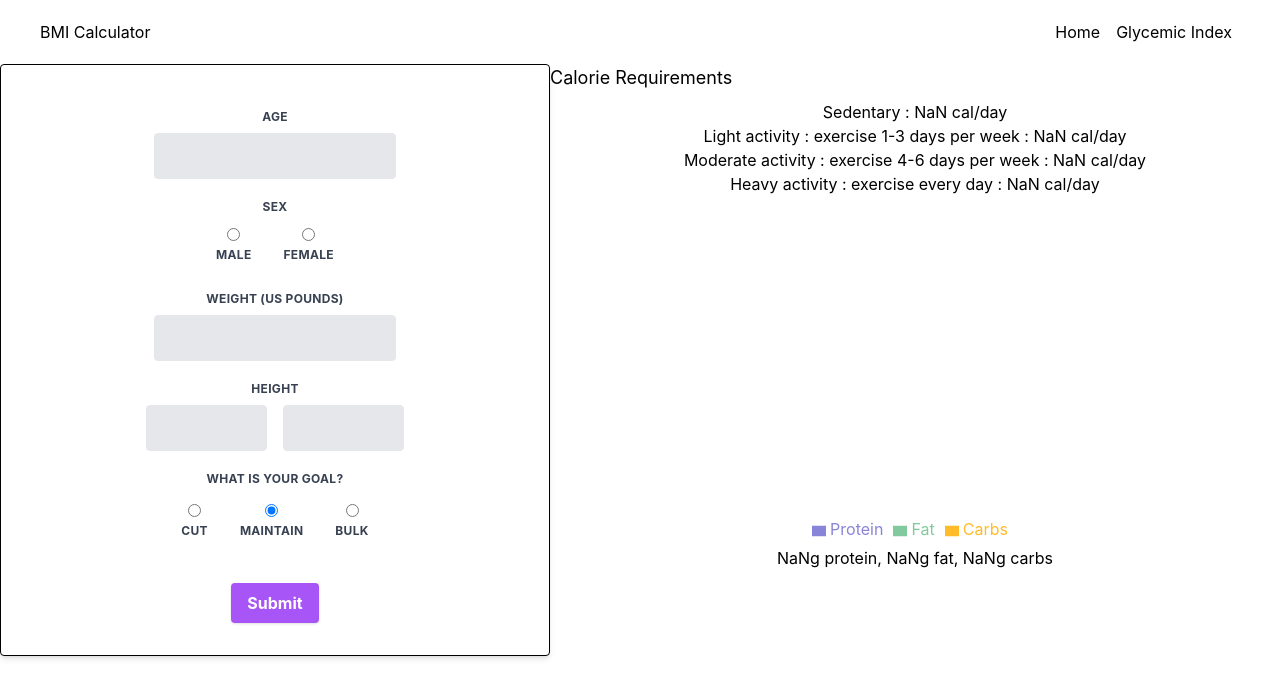
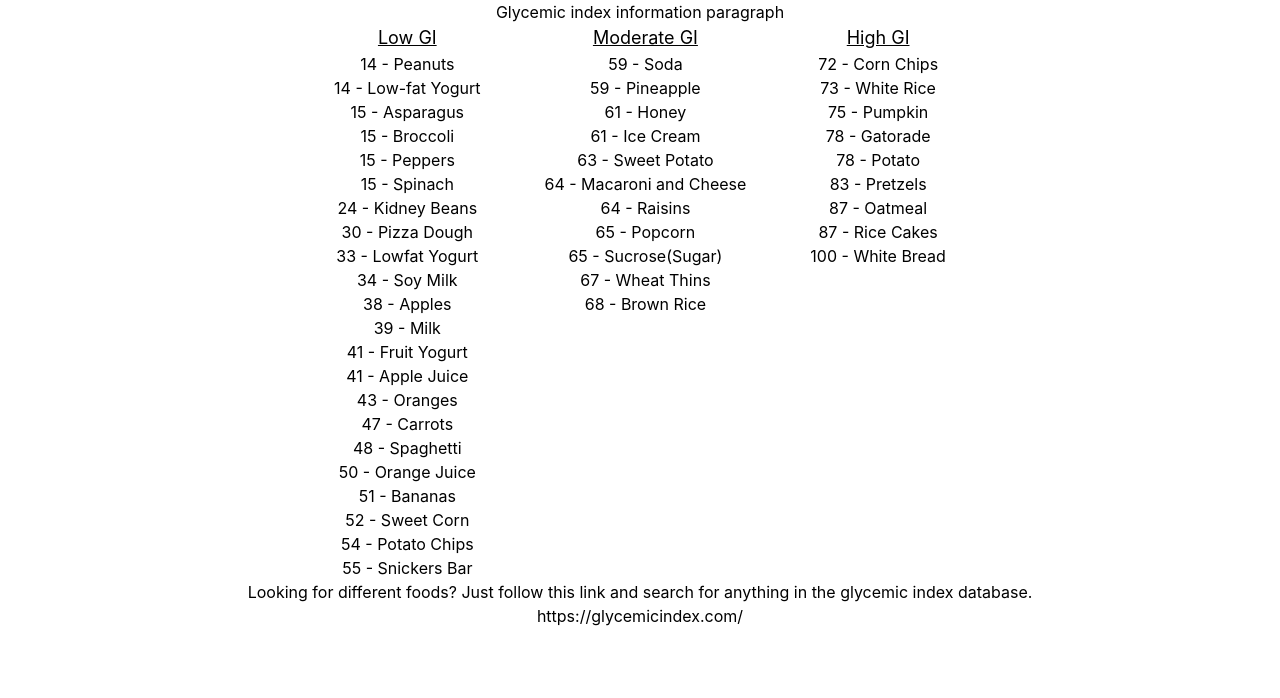
Before and after one commit to rhubbuck/bmi_calculator, a React (Create React App) app: page / in a window 1280 px wide. Shown: the top 698 px of the page. Built offline with nearby package versions, Linux system fonts and the light colour scheme.

Commit message:
glycemic index page

```diff
--- a/src/App.js
+++ b/src/App.js
@@ -3,25 +3,33 @@ import './App.css';
 import Header from './Header';
 import Calculator from './Calculator';
 import Table from './Table';
+import Glycemic from './Glycemic';
 
 function App() {
   const [userData, setUserData] = useState();
   const [userOption, setUserOption] = useState();
   const [userWeight, setUserWeight] = useState();
+  const [showTable, setShowTable] = useState(false);
 
   function setData(data, option, weight) {
     setUserData(data)
     setUserOption(option)
     setUserWeight(weight)
+    setShowTable(true)
   }
 
   return (
     <div className="App">
-      <Header />
-      <div className='flex w-full justify-between'>
-        <Calculator setData={setData} />
-        <Table userData={userData} userOption={userOption} userWeight={userWeight}/>
-      </div>
+      {/* <Header />
+      <div className='flex w-full justify-around mx-8'>
+        <div className='basis-1/2'>
+          <Calculator setData={setData} />
+        </div>
+        <div className='basis-1/2'>
+          {showTable ? <Table userData={userData} userOption={userOption} userWeight={userWeight}/> : null}
+        </div>
+      </div> */}
+      <Glycemic />
     </div>
   );
 }
--- a/src/Calculator.js
+++ b/src/Calculator.js
@@ -50,7 +50,7 @@ function Calculator({setData}) {
 
   return (
     <div>
-        <form ref={formRef} onSubmit={handleSubmit} className='border border-black bg-white shadow-md rounded px-8 pt-6 pb-8 mb-4'>
+        <form ref={formRef} onSubmit={handleSubmit} className='border border-black bg-white shadow-md rounded px-8 pt-6 pb-8 mb-4 mx-32'>
             <div className='flex flex-col items-center my-5'>
                 <label htmlFor='age' className='block uppercase tracking-wide text-gray-700 text-xs font-bold mb-2'>Age</label>
                 <input ref={ageRef} required type='number' id='age' className='appearance-none block w-1/2 bg-gray-200 text-gray-700 border border-gray-200 rounded py-3 px-4 leading-tight focus:outline-none focus:bg-white focus:border-gray-500'></input>
--- a/src/Chart.js
+++ b/src/Chart.js
@@ -22,7 +22,7 @@ const CustomTooltip = ({ active, payload, label }) => {
  return null;
 };
 
-function Chart({ sedentary, light, moderate, hard, userWeight, calories, userOption }) {
+function Chart({ sedentary, light, moderate, hard, userWeight, calories, userOption, showMacros }) {
 
    const [protein, setProtein] = useState();
    const [fat, setFat] = useState();
@@ -80,6 +80,36 @@ function Chart({ sedentary, light, moderate, hard, userWeight, calories, userOpt
 
   return (
    <div>
+   {showMacros ?
+      <div>
+      <PieChart width={730} height={350}>
+      <Pie
+         data={dataArray}
+         color="#000000"
+         dataKey="value"
+         nameKey="name"
+         cx="50%"
+         cy="50%"
+         outerRadius={120}
+         fill="#8884d8"
+         label
+         isAnimationActive={false}
+      >
+         {dataArray.map((entry, index) => (
+            <Cell
+               key={`cell-${index}`}
+               fill={COLORS[index % COLORS.length]}
+            />
+         ))}
+      </Pie>
+      <Tooltip content={<CustomTooltip />} />
+      <Legend />
+   </PieChart>
+   <p>{protein}g protein, {fat}g fat, {carbs}g carbs</p>
+      </div>
+      : null
+   }
+   {/* {showMacros ?
     <PieChart width={730} height={350}>
       <Pie
          data={dataArray}
@@ -102,10 +132,10 @@ function Chart({ sedentary, light, moderate, hard, userWeight, calories, userOpt
       </Pie>
       <Tooltip content={<CustomTooltip />} />
       <Legend />
-      </PieChart>
-      <p>{protein}g protein, {fat}g fat, {carbs}g carbs</p>
-      {/* {dataArray.map(item => console.log(item))} */}
-      </div>
+   </PieChart>
+   : null }
+   {showMacros ? <p>{protein}g protein, {fat}g fat, {carbs}g carbs</p> : null} */}
+   </div>
   )
 }
 
--- /dev/null
+++ b/src/Glycemic.js
@@ -0,0 +1,72 @@
+import React from 'react'
+
+function Glycemic() {
+  return (
+    <div>
+        <p>Glycemic index information paragraph</p>
+        <div className='flex w-full justify-center'>
+            <div className='mx-8'>
+                <h3 className='text-lg underline'>Low GI</h3>
+                <ul>
+                    <li>14 - Peanuts</li>
+                    <li>14 - Low-fat Yogurt</li>
+                    <li>15 - Asparagus</li>
+                    <li>15 - Broccoli</li>
+                    <li>15 - Peppers</li>
+                    <li>15 - Spinach</li>
+                    <li>24 - Kidney Beans</li>
+                    <li>30 - Pizza Dough</li>
+                    <li>33 - Lowfat Yogurt</li>
+                    <li>34 - Soy Milk</li>
+                    <li>38 - Apples</li>
+                    <li>39 - Milk</li>
+                    <li>41 - Fruit Yogurt</li>
+                    <li>41 - Apple Juice</li>
+                    <li>43 - Oranges</li>
+                    <li>47 - Carrots</li>
+                    <li>48 - Spaghetti</li>
+                    <li>50 - Orange Juice</li>
+                    <li>51 - Bananas</li>
+                    <li>52 - Sweet Corn</li>
+                    <li>54 - Potato Chips</li>
+                    <li>55 - Snickers Bar</li>
+                </ul>
+            </div>
+            <div className='mx-8'>
+                <h3 className='text-lg underline'>Moderate GI</h3>
+                <ul>
+                    <li>59 - Soda</li>
+                    <li>59 - Pineapple</li>
+                    <li>61 - Honey</li>
+                    <li>61 - Ice Cream</li>
+                    <li>63 - Sweet Potato</li>
+                    <li>64 - Macaroni and Cheese</li>
+                    <li>64 - Raisins</li>
+                    <li>65 - Popcorn</li>
+                    <li>65 - Sucrose(Sugar)</li>
+                    <li>67 - Wheat Thins</li>
+                    <li>68 - Brown Rice</li>
+                </ul>
+            </div>
+            <div className='mx-8'>
+                <h3 className='text-lg underline'>High GI</h3>
+                <ul>
+                    <li>72 - Corn Chips</li>
+                    <li>73 - White Rice</li>
+                    <li>75 - Pumpkin</li>
+                    <li>78 - Gatorade</li>
+                    <li>78 - Potato</li>
+                    <li>83 - Pretzels</li>
+                    <li>87 - Oatmeal</li>
+                    <li>87 - Rice Cakes</li>
+                    <li>100 - White Bread</li>
+                </ul>
+            </div>
+        </div>
+        <p>Looking for different foods? Just follow  this link and search for anything in the glycemic index database.</p>
+        <a href='https://glycemicindex.com/' target='_blank' rel='noreferrer'>https://glycemicindex.com/</a>
+    </div>
+  )
+}
+
+export default Glycemic
--- a/src/Header.js
+++ b/src/Header.js
@@ -5,8 +5,8 @@ function Header() {
     <div className='flex w-full justify-between px-10 py-5'>
         <div>BMI Calculator</div>
         <ul className='flex'>
-            <li className='mx-2'>Home</li>
-            <li className='mx-2'>Glycemic Index</li>
+            <li className='mx-2 cursor-pointer'>Home</li>
+            <li className='mx-2 cursor-pointer'>Glycemic Index</li>
         </ul>
     </div>
   )
--- a/src/Table.js
+++ b/src/Table.js
@@ -8,6 +8,7 @@ function Table({userData, userOption, userWeight}) {
     const [moderate, setModerate] = useState();
     const [hard, setHard] = useState();
     const [calories, setCalories] = useState();
+    const [showMacros, setShowMacros] = useState(false);
 
 
     useEffect(() => {
@@ -32,14 +33,14 @@ function Table({userData, userOption, userWeight}) {
   return (
     <div>
         <div>
-            <h2 className='text-left text-lg mb-2'>Calorie Requirements</h2>
-            <ul>
+            <ul onClick={(e) => {setShowMacros(true)}}>
+                <li className='text-lg mb-2 underline'>Calorie Requirements</li>
                 <li className='cursor-pointer' onClick={(e) => {setCalories(sedentary)}}>Sedentary : {sedentary} cal/day</li>
                 <li className='cursor-pointer' onClick={(e) => {setCalories(light)}}>Light activity : exercise 1-3 days per week : {light} cal/day</li>
                 <li className='cursor-pointer' onClick={(e) => {setCalories(moderate)}}>Moderate activity : exercise 4-6 days per week : {moderate} cal/day</li>
                 <li className='cursor-pointer' onClick={(e) => {setCalories(hard)}}>Heavy activity : exercise every day : {hard} cal/day</li>
             </ul>
-            <Chart sedentary={sedentary} light={light} moderate={moderate} hard={hard} userWeight={userWeight} calories={calories} userOption={userOption} />
+            <Chart sedentary={sedentary} light={light} moderate={moderate} hard={hard} userWeight={userWeight} calories={calories} userOption={userOption} showMacros={showMacros} />
         </div>
     </div>
   )
```
